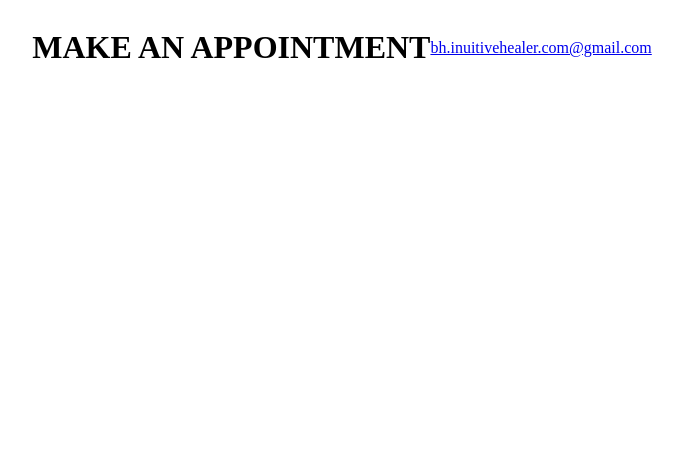
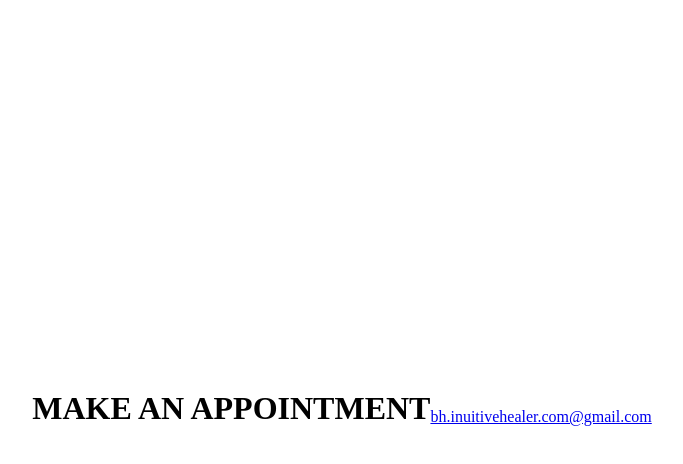
Before and after one commit to fgdesign/hencheck, a plain HTML site: page appointments/index.html in a window 1280 px wide. Shown: the whole page, without its empty margins (298-981 px from the left). Drawn offline with Linux system fonts and the light colour scheme.

Commit message:
Update index.html

```diff
--- a/appointments/index.html
+++ b/appointments/index.html
@@ -14,6 +14,7 @@
   display: flex;
   justify-content: center;
   align-items: center;
+height: 100vh;
 }
 </style>
 
@@ -22,7 +23,7 @@
 <body>
     <div class="flex-container">
 	<h1>MAKE AN APPOINTMENT</h1>
-	<p><a href="mailto:bh.inuitivehealer.com@gmail.com">bh.inuitivehealer.com@gmail.com</a></p>
+	<p><br><a href="mailto:bh.inuitivehealer.com@gmail.com">bh.inuitivehealer.com@gmail.com</a></p>
 	</div>
 </body>
 
```
